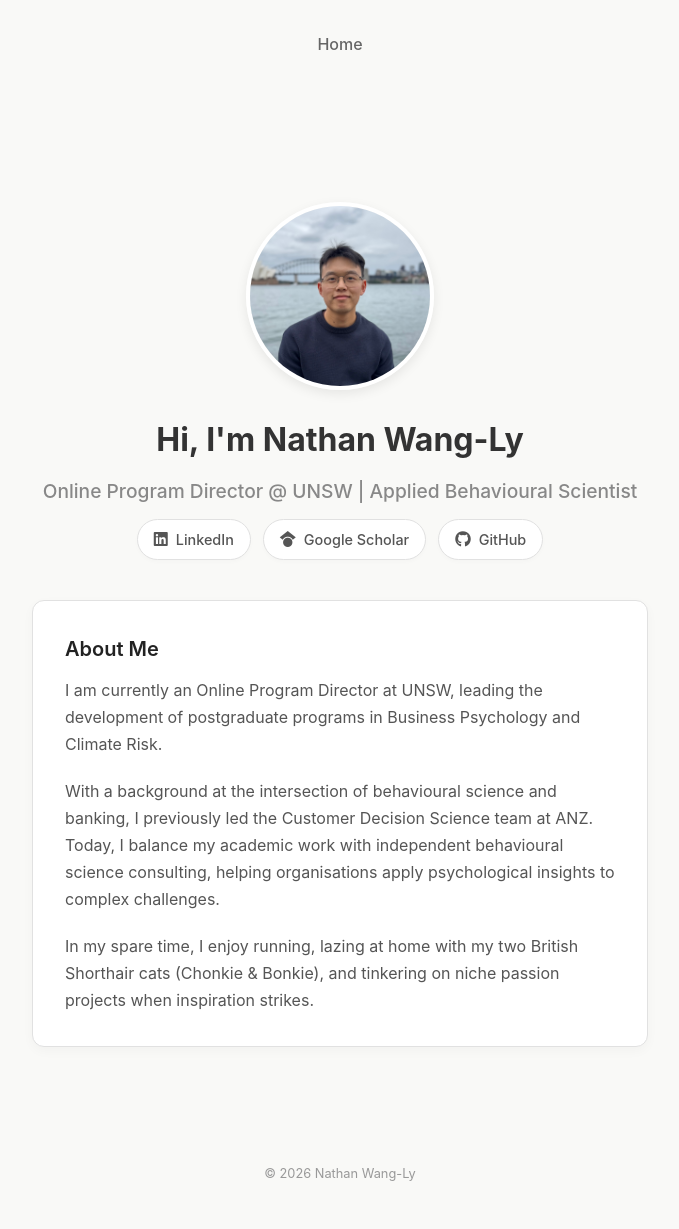
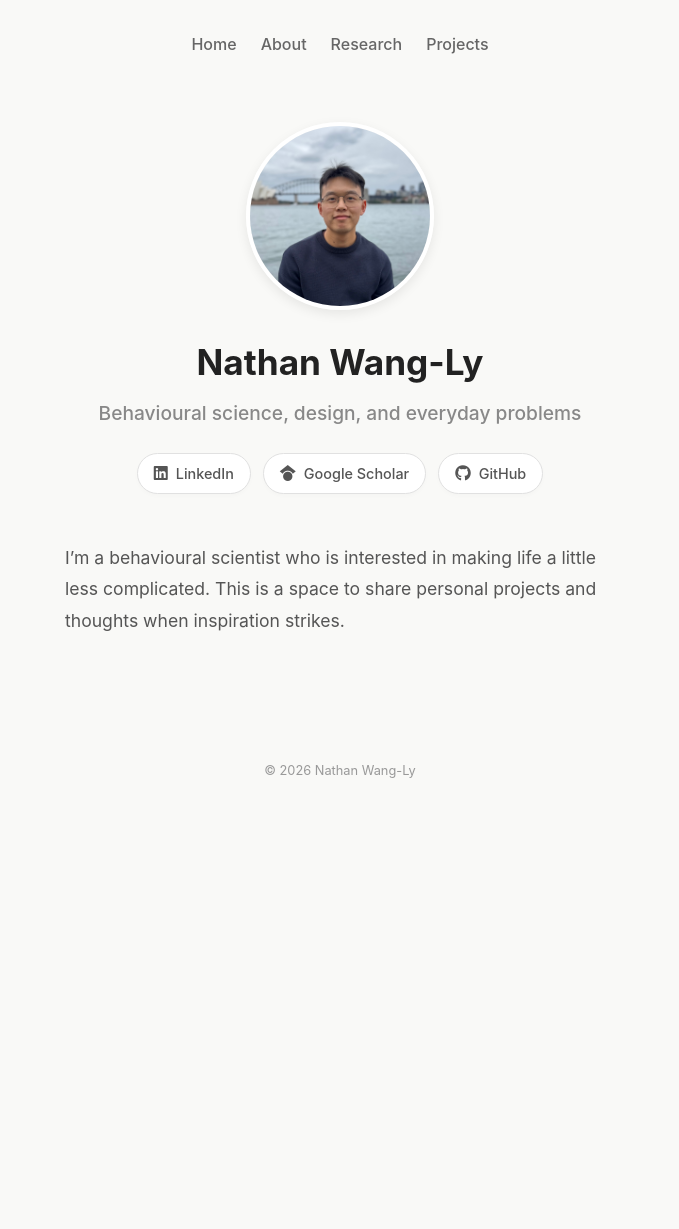
Before and after one commit to nathanwangly/nathanwangly.github.io, a Jekyll site: the page built from index.md, in a window 1280 px wide. Shown: the whole page, without its empty margins (300-979 px from the left). Built offline with Jekyll 4.4.1, drawn with Linux system fonts in a browser that asks for light colours; after the commit the page ends 900 px from its top, so only the background shows below that.

Commit message:
Update home page and layouts

```diff
--- a/_includes/nav.html
+++ b/_includes/nav.html
@@ -1,5 +1,6 @@
 <nav class="site-nav">
   <a href="{{ '/' | relative_url }}" class="nav-link">Home</a>
-  <!-- <a href="{{ '/about' | relative_url }}" class="nav-link">About</a>
-  <a href="{{ '/posts' | relative_url }}" class="nav-link">Posts</a> -->
+  <a href="{{ '/about' | relative_url }}" class="nav-link">About</a>
+  <a href="{{ '/research' | relative_url }}" class="nav-link">Research</a>
+  <a href="{{ '/projects' | relative_url }}" class="nav-link">Projects</a>
 </nav>
--- a/_layouts/default.html
+++ b/_layouts/default.html
@@ -4,7 +4,7 @@
   <meta charset="UTF-8">
   <meta name="viewport" content="width=device-width, initial-scale=1.0">
   <title>{{ page.title }} | {{ site.title }}</title>
-  <link rel="stylesheet" href="{{ '/assets/css/style.css' | relative_url }}">
+  <link rel="stylesheet" href="{{ '/assets/css/main.css' | relative_url }}">
   <link rel="stylesheet" href="https://cdnjs.cloudflare.com/ajax/libs/font-awesome/6.5.1/css/all.min.css">
 </head>
 <body>
--- /dev/null
+++ b/assets/css/main.css
@@ -0,0 +1,241 @@
+/* Minimalist Base */
+body {
+  /* Light neutral background */
+  background-color: #f9f9f7;
+  font-family: -apple-system, BlinkMacSystemFont, "Segoe UI", Roboto, Helvetica, Arial, sans-serif;
+  line-height: 1.6;
+  color: #333;
+  margin: 0;
+  padding: 0;
+}
+
+.container {
+  max-width: 650px;
+  margin: 0 auto;
+  padding: 2rem;
+}
+
+/* Navigation */
+.site-nav {
+  display: flex;
+  justify-content: center;
+  gap: 1.5rem;
+1}
+
+.nav-link {
+  text-decoration: none;
+  color: #666;
+  font-weight: 500;
+  transition: color 0.2s ease;
+}
+
+.nav-link:hover {
+  color: #000;
+}
+
+/* Profile Picture Logic */
+.profile-pic {
+  width: 180px;
+  height: 180px;
+  border-radius: 50%;
+  object-fit: cover;
+  display: block;
+  margin: 0 auto 1.5rem auto;
+  border: 4px solid #fff;
+  box-shadow: 0 4px 12px rgba(0,0,0,0.08);
+}
+
+.home-content {
+  text-align: center;
+}
+
+/* Update the H1 inside home-content to remove default browser margin */
+.home-content h1 {
+  margin-top: 0;        /* Removes top gap near profile pic */
+  margin-bottom: 0.5rem; /* Precise control over gap to subtitle */
+  font-size: 2.2rem;
+  color: #222;
+}
+
+.home-subtitle {
+  color: #888;
+  font-size: 1.2rem;
+  font-weight: 500;
+  text-align: center;
+  margin-top: 0;        /* Reset this; the H1 margin-bottom now handles the gap */
+  margin-bottom: 1.5rem; /* Creates space between subtitle and social buttons */
+}
+
+/* Ensure the bio text itself is styled correctly as a class */
+.home-bio {
+  max-width: 550px;
+  margin: 3rem auto;
+  text-align: left;
+  display: block;
+  font-size: 1.1rem;
+  line-height: 1.8;
+  color: #555;
+}
+
+.home-bio p {
+  margin: 0;
+  font-size: 1.1rem;       /* Slightly larger for better presence as solo text */
+  line-height: 1.8;       /* Increased line-height to reduce mental load/clutter */
+  color: #555;
+}
+
+/* If you still use multiple paragraphs, this adds space between them */
+.home-bio p + p {
+  margin-top: 1.5rem;
+}
+
+.social-links {
+  margin-top: 0.75rem;
+  list-style: none;
+  padding: 0;
+  display: flex;
+  justify-content: center;
+  flex-wrap: wrap; /* Allows buttons to wrap on mobile screens */
+  gap: 12px;       /* Tightens the space between buttons */
+}
+
+.social-links li {
+  display: inline-block;
+}
+
+.social-links a {
+  text-decoration: none;
+  color: #555;
+  font-size: 0.9rem;
+  font-weight: 500;
+
+  /* The "Button" Styling */
+  background-color: #ffffff;
+  padding: 8px 16px;
+  border-radius: 50px; /* Makes them pill-shaped */
+  border: 1px solid #e1e1e1;
+  display: flex;
+  align-items: center;
+  gap: 8px;
+  transition: all 0.2s ease;
+  box-shadow: 0 2px 4px rgba(0,0,0,0.02);
+}
+
+/* Hover Effect */
+.social-links a:hover {
+  background-color: #f0f0f0;
+  color: #000;
+  border-color: #d1d1d1;
+  transform: translateY(-1px); /* Subtle lift effect */
+  box-shadow: 0 4px 8px rgba(0,0,0,0.05);
+}
+
+.social-links i {
+  font-size: 1rem;
+}
+
+footer {
+  text-align: center;
+  font-size: 0.8rem;
+  color: #999;
+  margin-top: 4rem;
+}
+
+/* Styling for Information Pages (About, Research, etc.) */
+.page-header {
+  border-bottom: 1px solid #e1e1e1;
+  padding-bottom: 1rem;
+  margin-bottom: 2rem;
+}
+
+.page-header h1 {
+  font-size: 2rem;
+  color: #222;
+  margin: 0;
+}
+
+.content-area h2 {
+  font-size: 1.5rem;
+  color: #222;
+  margin-top: 2.5rem;
+  border-left: 3px solid #666; /* Subtle accent */
+  padding-left: 1rem;
+}
+
+.content-area p {
+  font-size: 1.05rem;
+  color: #444;
+  margin-bottom: 1.5rem;
+}
+
+.content-area ul {
+  padding-left: 1.2rem;
+  margin-bottom: 1.5rem;
+}
+
+.content-area li {
+  margin-bottom: 0.5rem;
+}
+
+/* Container for each paper entry */
+.pub-item {
+  margin-bottom: 2rem;
+  line-height: 1.5;
+}
+
+.pub-type {
+  font-family: monospace;
+  font-size: 0.75rem;
+  color: #999;
+  text-transform: uppercase;
+  letter-spacing: 0.05em;
+  margin-bottom: 2px;
+  display: block;
+}
+
+.pub-title {
+  font-size: 1.1rem;
+  color: #222;
+  display: block;
+}
+
+.pub-authors {
+  font-size: 0.95rem;
+  color: #555;
+}
+
+.pub-journal {
+  font-size: 0.95rem;
+  color: #777;
+}
+
+/* Row for Web, PDF, and Abstract Toggle */
+.pub-links {
+  display: flex;
+  align-items: center;
+  gap: 15px;
+  margin-top: 8px;
+}
+
+/* Minimalist Text-Based Links */
+.text-link {
+  text-decoration: none;
+  font-size: 0.85rem;
+  font-weight: 600;
+  color: #666;
+  border-bottom: 1px solid #ddd;
+  transition: all 0.2s ease;
+}
+
+.text-link:hover {
+  color: #000;
+  border-bottom-color: #000;
+}
+
+/* Year Header Adjustments */
+.year-header {
+  margin: 3rem 0 1.2rem 0;
+  font-size: 1.3rem;
+  font-weight: 700;
+  color: #111;
+}
--- a/assets/css/style.css
+++ /dev/null
@@ -1,147 +0,0 @@
-/* Minimalist Base */
-body {
-  /* Light neutral background */
-  background-color: #f9f9f7;
-  font-family: -apple-system, BlinkMacSystemFont, "Segoe UI", Roboto, Helvetica, Arial, sans-serif;
-  line-height: 1.6;
-  color: #333;
-  margin: 0;
-  padding: 0;
-}
-
-.container {
-  max-width: 650px;
-  margin: 0 auto;
-  padding: 2rem;
-}
-
-/* Navigation */
-.site-nav {
-  display: flex;
-  justify-content: center;
-  gap: 1.5rem;
-  margin-bottom: 3rem;
-}
-
-.nav-link {
-  text-decoration: none;
-  color: #666;
-  font-weight: 500;
-  transition: color 0.2s ease;
-}
-
-.nav-link:hover {
-  color: #000;
-}
-
-/* Profile Picture Logic */
-.profile-pic {
-  width: 180px;
-  height: 180px;
-  border-radius: 50%;
-  object-fit: cover;
-  display: block;
-  margin: 0 auto 1.5rem auto;
-  border: 4px solid #fff;
-  box-shadow: 0 4px 12px rgba(0,0,0,0.08);
-}
-
-.home-content {
-  text-align: center; /* This centers the H1 and P tags */
-  padding-top: 2rem;
-}
-
-.home-subtitle {
-  color: #888;          /* A lighter, neutral gray */
-  font-size: 1.2rem;    /* Slightly larger than normal text */
-  font-weight: 500;     /* Medium weight */
-  margin-top: -10px;    /* Pull it closer to the H1 heading */
-  margin-bottom: 10px;
-}
-
-.home-bio {
-  background-color: #ffffff;
-  color: #444;
-  max-width: 550px;
-  margin: 2.5rem auto;      /* Keeps the box itself centered on the page */
-  padding: 2rem;            /* Generous space inside the box */
-  border-radius: 12px;
-  border: 1px solid #e1e1e1;
-  box-shadow: 0 4px 12px rgba(0,0,0,0.03);
-
-  /* Forces all content inside to align left */
-  text-align: left;
-  display: block;
-}
-
-.home-bio h3 {
-  margin-top: 0;            /* Aligns title to the very top-left */
-  font-size: 1.25rem;
-  color: #222;
-  font-weight: 600;
-  margin-bottom: 0.75rem;   /* Space between title and bio text */
-}
-
-.home-bio p {
-  margin: 0;
-  font-size: 1rem;
-  line-height: 1.7;         /* Extra line height for better readability */
-  color: #555;
-  margin-bottom: 1.2rem
-}
-
-.home-bio p:last-child {
-  margin-bottom: 0;
-}
-
-.social-links {
-  margin-top: 0.75rem;
-  list-style: none;
-  padding: 0;
-  display: flex;
-  justify-content: center;
-  flex-wrap: wrap; /* Allows buttons to wrap on mobile screens */
-  gap: 12px;       /* Tightens the space between buttons */
-}
-
-.social-links li {
-  display: inline-block;
-}
-
-.social-links a {
-  text-decoration: none;
-  color: #555;
-  font-size: 0.9rem;
-  font-weight: 500;
-
-  /* The "Button" Styling */
-  background-color: #ffffff;
-  padding: 8px 16px;
-  border-radius: 50px; /* Makes them pill-shaped */
-  border: 1px solid #e1e1e1;
-  display: flex;
-  align-items: center;
-  gap: 8px;
-  transition: all 0.2s ease;
-  box-shadow: 0 2px 4px rgba(0,0,0,0.02);
-}
-
-/* Hover Effect */
-.social-links a:hover {
-  background-color: #f0f0f0;
-  color: #000;
-  border-color: #d1d1d1;
-  transform: translateY(-1px); /* Subtle lift effect */
-  box-shadow: 0 4px 8px rgba(0,0,0,0.05);
-}
-
-.social-links i {
-  font-size: 1rem;
-}
-
-footer {
-  text-align: center;
-  font-size: 0.8rem;
-  color: #999;
-  margin-top: 4rem;
-}
--- a/index.md
+++ b/index.md
@@ -7,9 +7,9 @@ title: Home
 
   <img src="{{ '/assets/images/profile_photo.jpg' | relative_url }}" alt="Profile Picture" class="profile-pic">
 
-  <h1>Hi, I'm Nathan Wang-Ly</h1>
+  <h1>Nathan Wang-Ly</h1>
 
-  <p class="home-subtitle">Online Program Director @ UNSW | Applied Behavioural Scientist</p>
+  <p class="home-subtitle">Behavioural science, design, and everyday problems</p>
 
   <ul class="social-links">
     <li><a href="https://linkedin.com/in/nathanwangly"><i class="fab fa-linkedin"></i> LinkedIn</a></li>
@@ -17,13 +17,6 @@ title: Home
     <li><a href="https://github.com/nathanwangly"><i class="fab fa-github"></i> GitHub</a></li>
   </ul>
 
-  <div class="home-bio">
-  <h3>About Me</h3>
-  <p>I am currently an Online Program Director at UNSW, leading the development of postgraduate programs in Business Psychology and Climate Risk.</p>
-
-  <p>With a background at the intersection of behavioural science and banking, I previously led the Customer Decision Science team at ANZ. Today, I balance my academic work with independent behavioural science consulting, helping organisations apply psychological insights to complex challenges.</p>
-
-  <p>In my spare time, I enjoy running, lazing at home with my two British Shorthair cats (Chonkie & Bonkie), and tinkering on niche passion projects when inspiration strikes.</p>
-  </div>
+  <p class="home-bio">I’m a behavioural scientist who is interested in making life a little less complicated. This is a space to share personal projects and thoughts when inspiration strikes.</p>
 
 </div>
```
Also changed, not shown: _layouts/page.html (added, +11 -0 lines).
